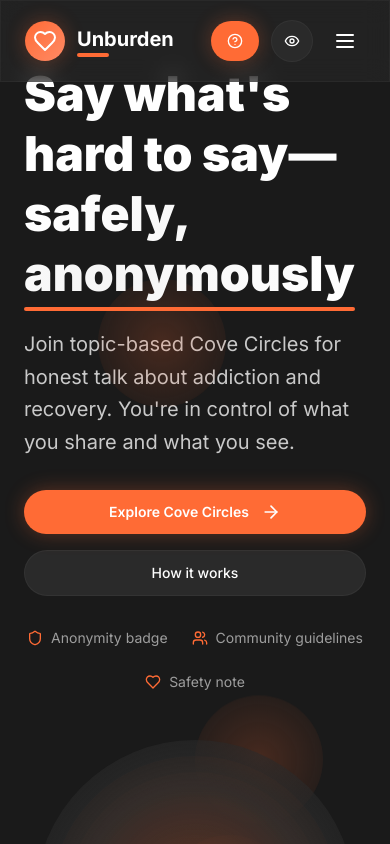
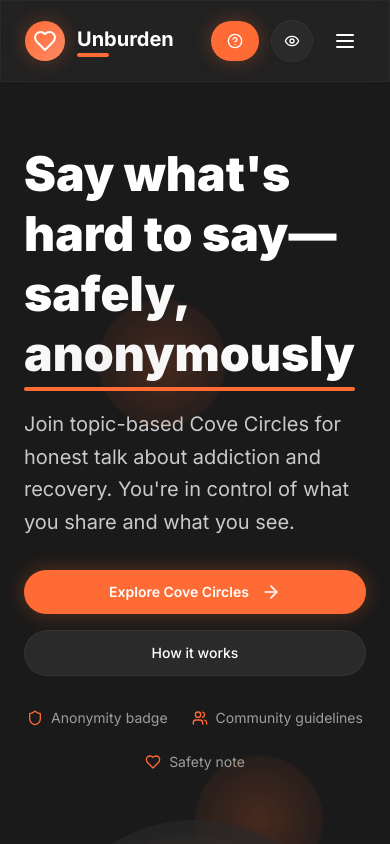
Before and after one commit to SharonSoul/unburden, a Next.js app: page / in a window 390 px wide. Shown: the top 844 px of the page. Built offline with nearby package versions, Linux system fonts and the light colour scheme.

Commit message:
Mobile  responsive

```diff
--- a/app/page.tsx
+++ b/app/page.tsx
@@ -91,16 +91,16 @@
           <div className="shape-3d"></div>
         </div>
 
-        <div className="container-responsive max-w-7xl mx-auto">
+        <div className="container-responsive max-w-7xl mx-auto ">
           <div className="grid grid-cols-1 lg:grid-cols-2 gap-12 lg:gap-20 items-center">
             {/* Left Content */}
             <motion.div
               initial={{ opacity: 0, x: -50 }}
               animate={{ opacity: 1, x: 0 }}
               transition={{ duration: 0.8 }}
-              className="space-y-8"
+              className="space-y-8 mt-20"
             >
-              <div className="space-y-6">
+              <div className="space-y-6 ">
                 <h1 className="text-5xl lg:text-6xl xl:text-7xl font-black leading-tight">
                   Say what's hard to say—
                   <br />
```
